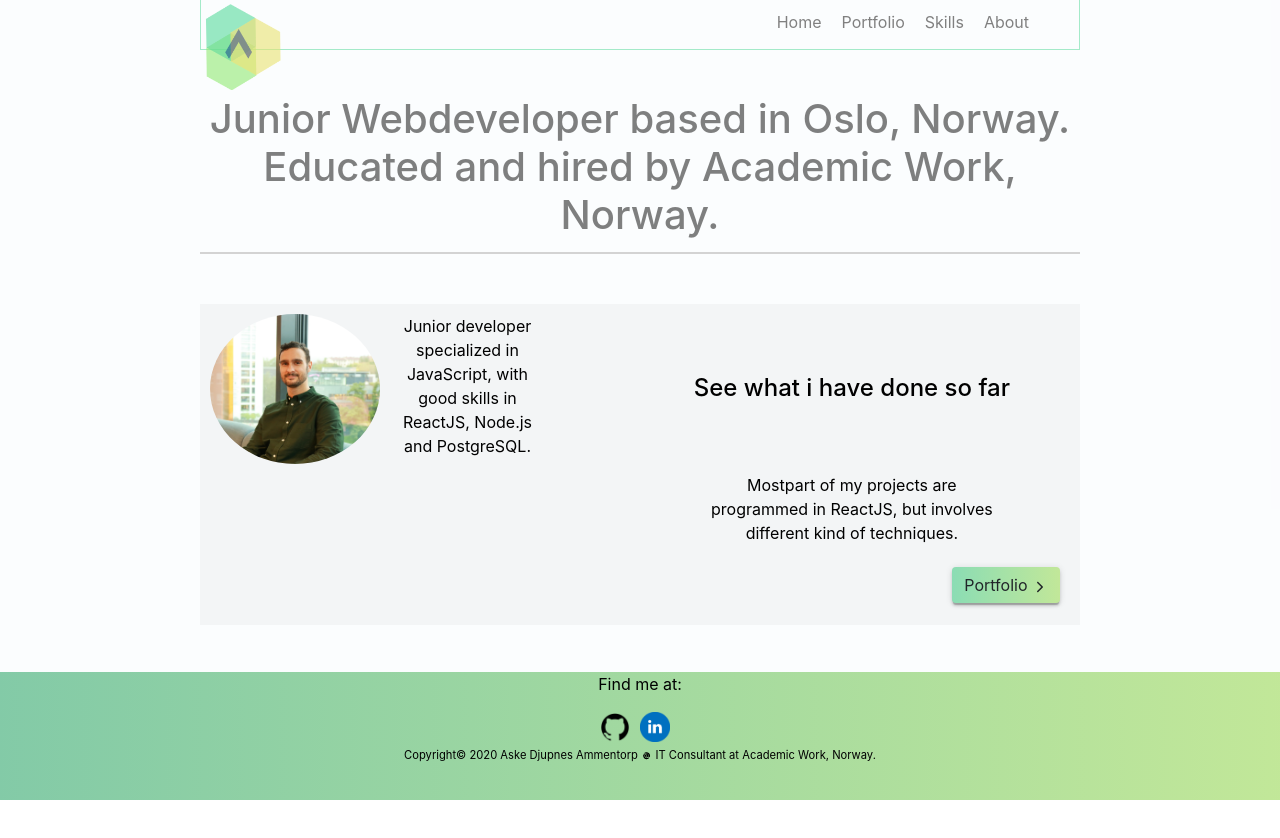
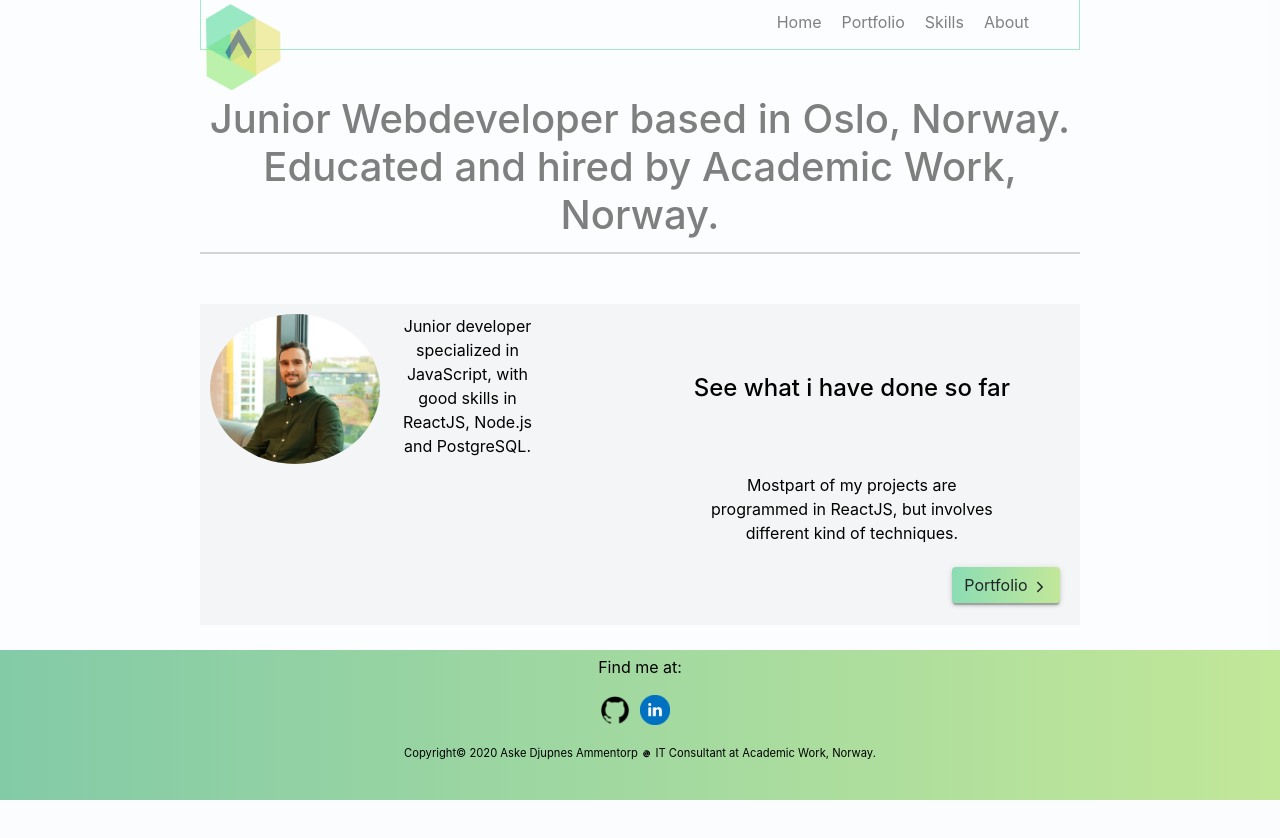
Before and after one commit to Djuppi/My-portfolio-page, a React (Create React App) app: page /#/ in a window 1280 px wide. Shown: the top 838 px of the page. Before the commit the page ends 800 px from the top, so only its background shows below. Built offline with nearby package versions, Linux system fonts and the light colour scheme.

Commit message:
Small changes

```diff
--- a/src/App.js
+++ b/src/App.js
@@ -82,7 +82,7 @@ class App extends React.Component {
         </Switch>
 
       <footer>
-        <p>Find me at: </p>
+        <p className="Find">Find me at: </p>
         <a href="https://github.com/djuppi" target="blank"><img className="logo" src="./media/github.png"></img></a>
         <a href="https://www.linkedin.com/in/aske-djupnes-ammentorp-03434984/" target="blank"><img className="logo" src="./media/LinkedIn.png"></img></a>
         <p className="copyright">Copyright&copy; {format(new Date(Date.now()), 'yyyy')} Aske Djupnes Ammentorp <DiClojureAlt /> IT Consultant at Academic Work, Norway.</p>
--- a/src/style.scss
+++ b/src/style.scss
@@ -26,7 +26,7 @@ body {
     text-align: center;
     display: grid;
     grid-template-columns: 200px repeat(2, 1fr) 200px;
-    grid-template-rows: 50px 2fr;
+    grid-template-rows: 50px 2fr 150px;
     row-gap: 40px;
     position: relative;
     background-color: rgba(232, 240, 247, 0.183);
@@ -311,7 +311,7 @@ footer{
     bottom: 0;
     width: 100%;
     margin-bottom: 0;
-    height: $footerHeight;
+    height: 150px;
     background-color: $hoverColor;
     background-image: -webkit-linear-gradient(
         left, rgba(54, 137, 94, 0.353), rgba(231, 219, 53, 0.353)
@@ -321,10 +321,14 @@ footer{
         grid-area: 4 / 1;
         margin: 0;
         bottom: 0;
+        height: 130px;
+    }
+    .Find {
+        margin-top: 5px;
     }
     .logo{
         width: 30px;
-        margin: 0 10px 5px 0;
+        margin: 0 10px 20px 0;
     };
     .copyright{
         font-size: 0.7rem !important;
@@ -404,7 +408,7 @@ footer{
     grid-area: 2 / 2/ 2 / span 2;
     display: grid;
     grid-template-columns: 20px repeat(2, 1fr) 20px;
-    grid-template-rows: 50px auto;
+    grid-template-rows: auto;
     column-gap: 20px;
     row-gap: 20px;
     margin-bottom: $footerHeight;
@@ -412,7 +416,7 @@ footer{
         grid-area: 2 / 2;
         grid-template-columns: 0.5fr 1fr;
         grid-template-rows: auto;
-        grid-auto-rows: minmax(min-content, 150px) !important;
+        grid-auto-rows: minmax(min-content, 100px) !important;
         row-gap: 40px;
     }
     h3 {
```
Also changed, not shown: 8 other files (tests, documents, lock files or other folders).
